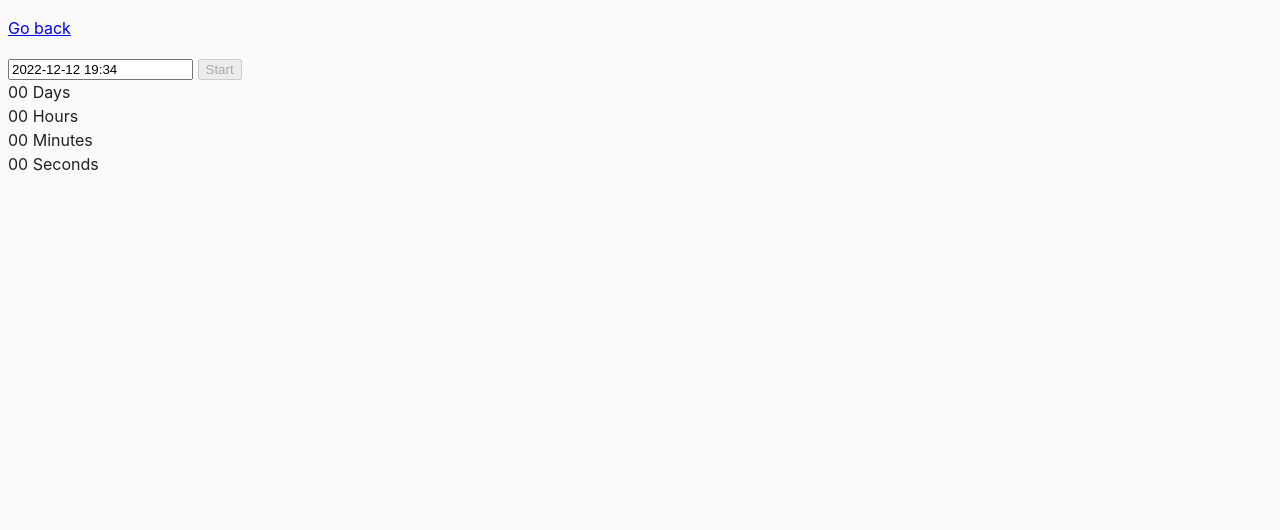
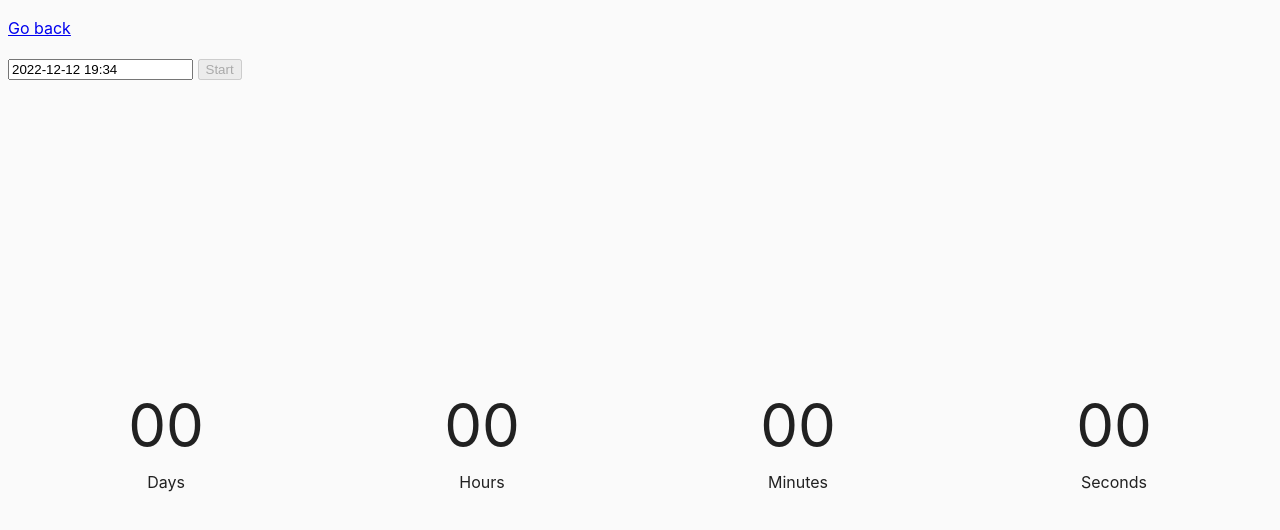
Before and after one commit to NEXT1990/goit-js-hw-09, a website built with Parcel: page src/02-timer.html in a window 1280 px wide. Built offline with nearby package versions, Linux system fonts and the light colour scheme.

Commit message:
add-task-3

```diff
--- a/src/css/common.css
+++ b/src/css/common.css
@@ -10,9 +10,26 @@ body {
   background-color: #fafafa;
   color: #212121;
   line-height: 1.5;
+  align-items: center;
 }
 
 img {
   display: block;
   max-width: 100%;
 }
+
+.timer {
+  margin-top: 300px;
+  align-items: center;
+  display: flex;
+  justify-content: space-around;
+}
+
+.value {
+  font-size: 60px;
+}
+
+span {
+  display: flex;
+  justify-content: center;
+}
```
Also changed, not shown: src/js/03-promises.js (+3 -9 lines).
